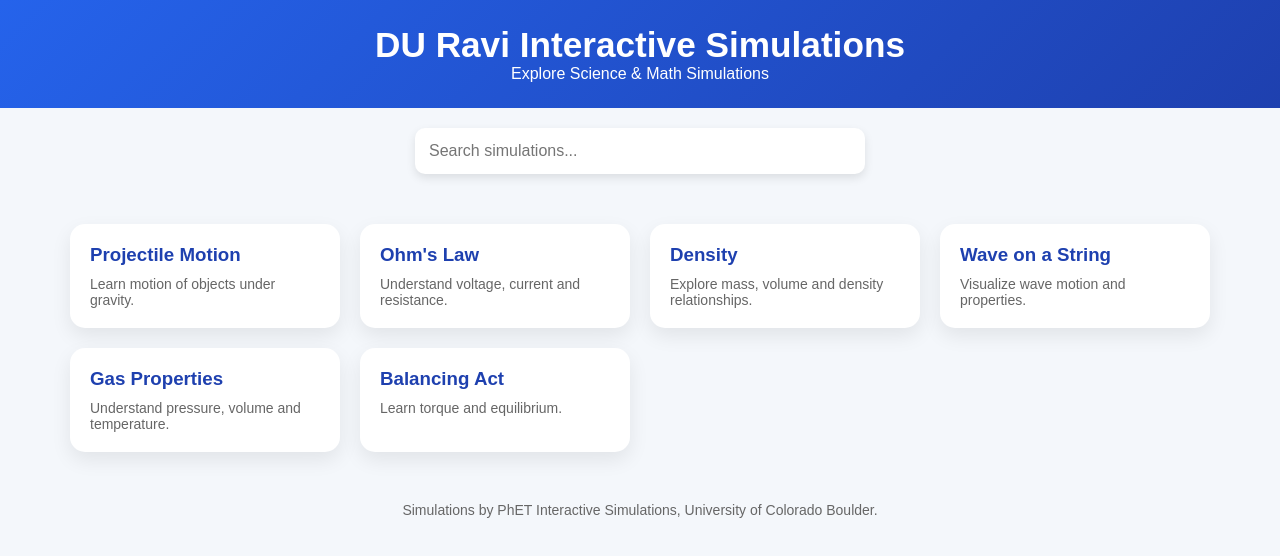
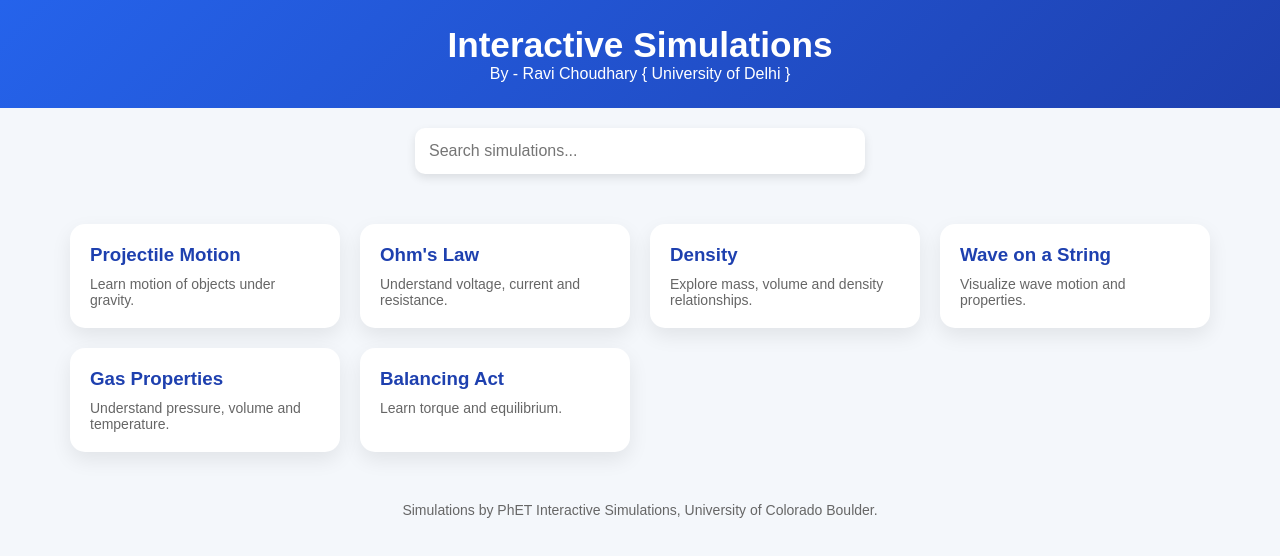
Before and after one commit to DUravi/DUravi.github.io, a plain HTML site: page index.html in a window 1280 px wide. Drawn offline with Linux system fonts and the light colour scheme.

Commit message:
Update index.html

```diff
--- a/index.html
+++ b/index.html
@@ -3,7 +3,7 @@
 <head>
 <meta charset="UTF-8">
 <meta name="viewport" content="width=device-width, initial-scale=1.0">
-<title>DU Ravi Simulations</title>
+<title>Ravi DU</title>
 <style>
     *{
         margin:0;
@@ -124,8 +124,8 @@
 <body>
 
 <header>
-    <h1>DU Ravi Interactive Simulations</h1>
-    <p>Explore Science & Math Simulations</p>
+    <h1>Interactive Simulations</h1>
+    <p>By - Ravi Choudhary { University of Delhi }</p>
 </header>
 
 <div class="search-box">
```
